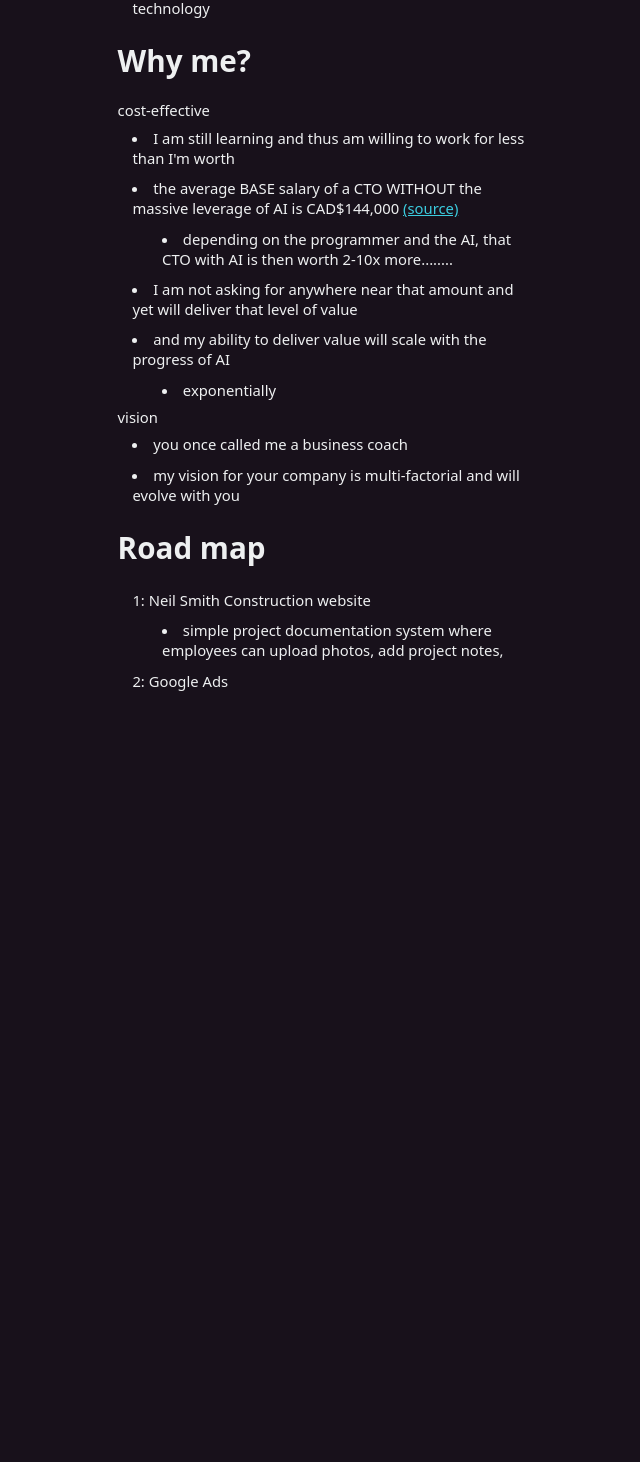
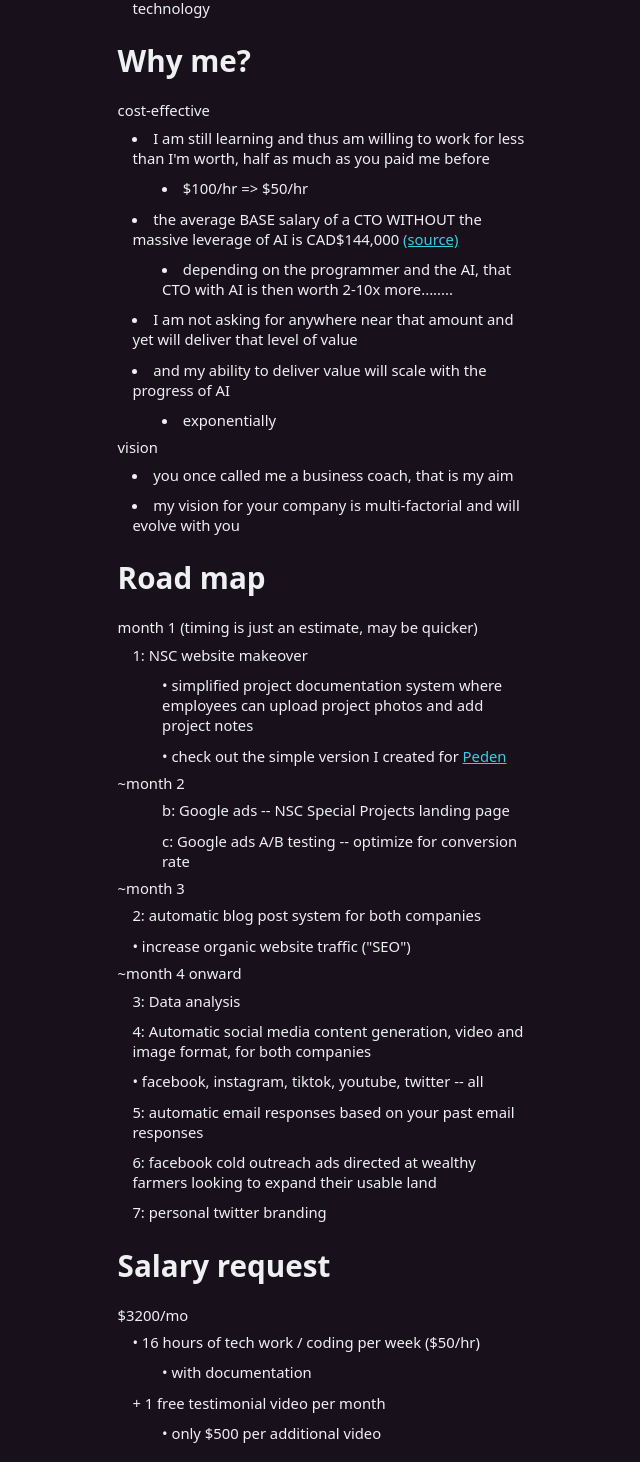
Before and after one commit to calvinusesyourcode/calvin.art-v2, a Next.js app: page /dennis in a window 1280 px wide. Shown: the part 708-2170 px from the top of the page, without its empty margins (314-954 px from the left). Before the commit the page ends 1457 px from the top, so only its background shows below. Built offline with nearby package versions, Linux system fonts and the light colour scheme; no server answers.

Commit message:
dennis done

```diff
--- a/pages/dennis.js
+++ b/pages/dennis.js
@@ -25,21 +25,42 @@ export default function DennisPage(props) {
 
                 <h1>Why me?</h1>
                 <span>cost-effective</span>
-                <li className="tab1">I am still learning and thus am willing to work for less than I&apos;m worth</li>
+                <li className="tab1">I am still learning and thus am willing to work for less than I&apos;m worth, half as much as you paid me before</li>
+                <li className="tab2">$100/hr =&gt; $50/hr</li>
                 <li className="tab1">the average BASE salary of a CTO WITHOUT the massive leverage of AI is CAD$144,000 <Link className="link" href="https://www.glassdoor.ca/Salaries/cto-salary-SRCH_KO0,3.htm">(source)</Link> </li>
                 <li className="tab2">depending on the programmer and the AI, that CTO with AI is then worth 2-10x more........</li>
                 <li className="tab1">I am not asking for anywhere near that amount and yet will deliver that level of value</li>
                 <li className="tab1">and my ability to deliver value will scale with the progress of AI</li>
                 <li className="tab2">exponentially</li>
                 <span>vision</span>
-                <li className="tab1">you once called me a business coach</li>
+                <li className="tab1">you once called me a business coach, that is my aim</li>
                 <li className="tab1">my vision for your company is multi-factorial and will evolve with you</li>
 
                 <h1>Road map</h1>
-                <span className="tab1 li">1: Neil Smith Construction website</span>
-                <li className="tab2"> simple project documentation system where employees can upload photos, add project notes, </li>
-                <span className="tab1 li">2: Google Ads </span>
-                <span className="tab1 li"> </span>
+                <span>month 1 (timing is just an estimate, may be quicker)</span>
+                <span className="tab1 li">1: NSC website makeover</span>
+                <span className="tab2 li">• simplified project documentation system where employees can upload project photos and add project notes</span>
+                <span className="tab2 li">• check out the simple version I created for <Link href="https://pedenindustries.ca" className="link">Peden</Link></span>
+
+                <span>~month 2</span>
+                <span className="tab2 li">b: Google ads -- NSC Special Projects landing page</span>
+                <span className="tab2 li">c: Google ads A/B testing -- optimize for conversion rate</span>
+                <span>~month 3</span>
+                <span className="tab1 li">2: automatic blog post system for both companies</span>
+                <span className="tab1 li">• increase organic website traffic (&quot;SEO&quot;)</span>
+                <span>~month 4 onward</span>
+                <span className="tab1 li">3: Data analysis</span>
+                <span className="tab1 li">4: Automatic social media content generation, video and image format, for both companies</span>
+                <span className="tab1 li">• facebook, instagram, tiktok, youtube, twitter -- all</span>
+                <span className="tab1 li">5: automatic email responses based on your past email responses</span>
+                <span className="tab1 li">6: facebook cold outreach ads directed at wealthy farmers looking to expand their usable land</span>
+                <span className="tab1 li">7: personal twitter branding</span>
+                <h1>Salary request</h1>
+                <span>$3200/mo</span>
+                <span className="tab1 li">• 16 hours of tech work / coding per week ($50/hr)</span>
+                <span className="tab2 li">• with documentation</span>
+                <span className="tab1 li">+ 1 free testimonial video per month</span>
+                <span className="tab2 li">• only $500 per additional video</span>
 
             </div>
 
```
